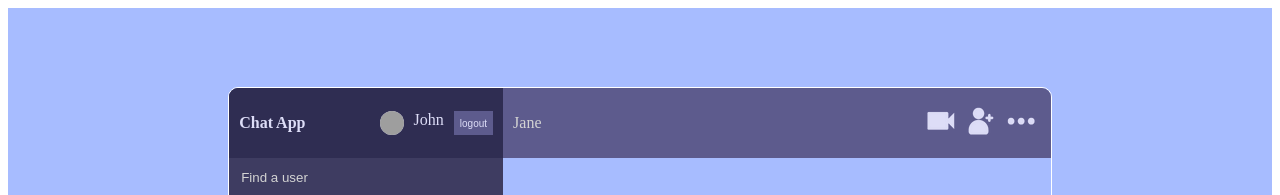
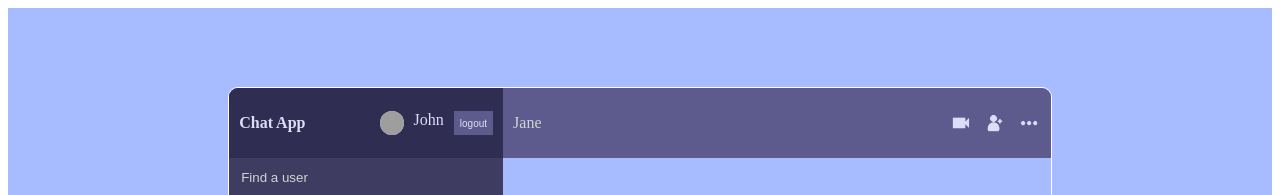
Before and after one commit to Patrick-Ngige/Chat-App, a React (Create React App) app: page / in a window 1280 px wide. Shown: the top 195 px of the page. Built offline with nearby package versions, Linux system fonts and the light colour scheme; grey boxes are pictures that could not be loaded.

Commit message:
styling the chatIcons

```diff
--- a/src/styles.scss
+++ b/src/styles.scss
@@ -184,6 +184,16 @@
                 padding: 10px;
                 color: lightgray;
             }
+
+            .chatIcons{
+                display: flex;
+                gap: 10px;
+
+                img{
+                    height: 24px;
+                    cursor: pointer;
+                }
+            }
         }
     }
 }
```
